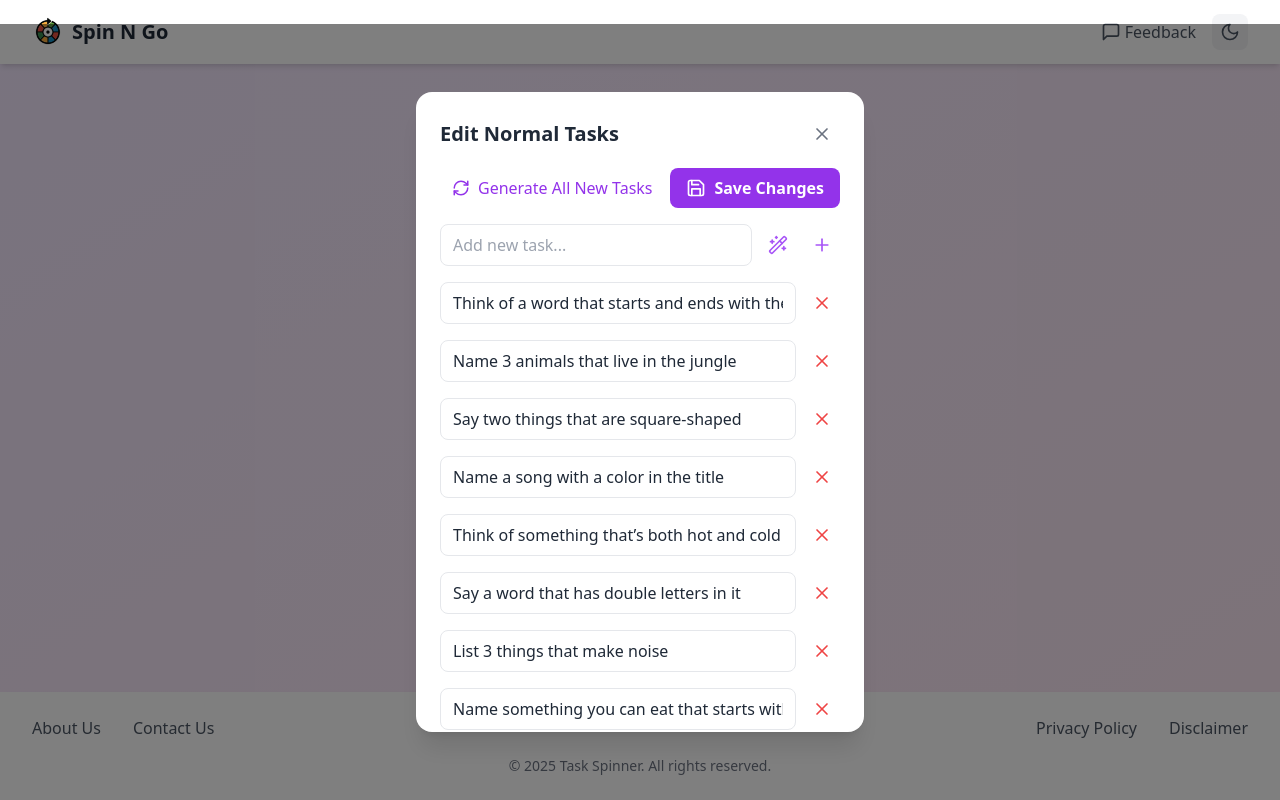
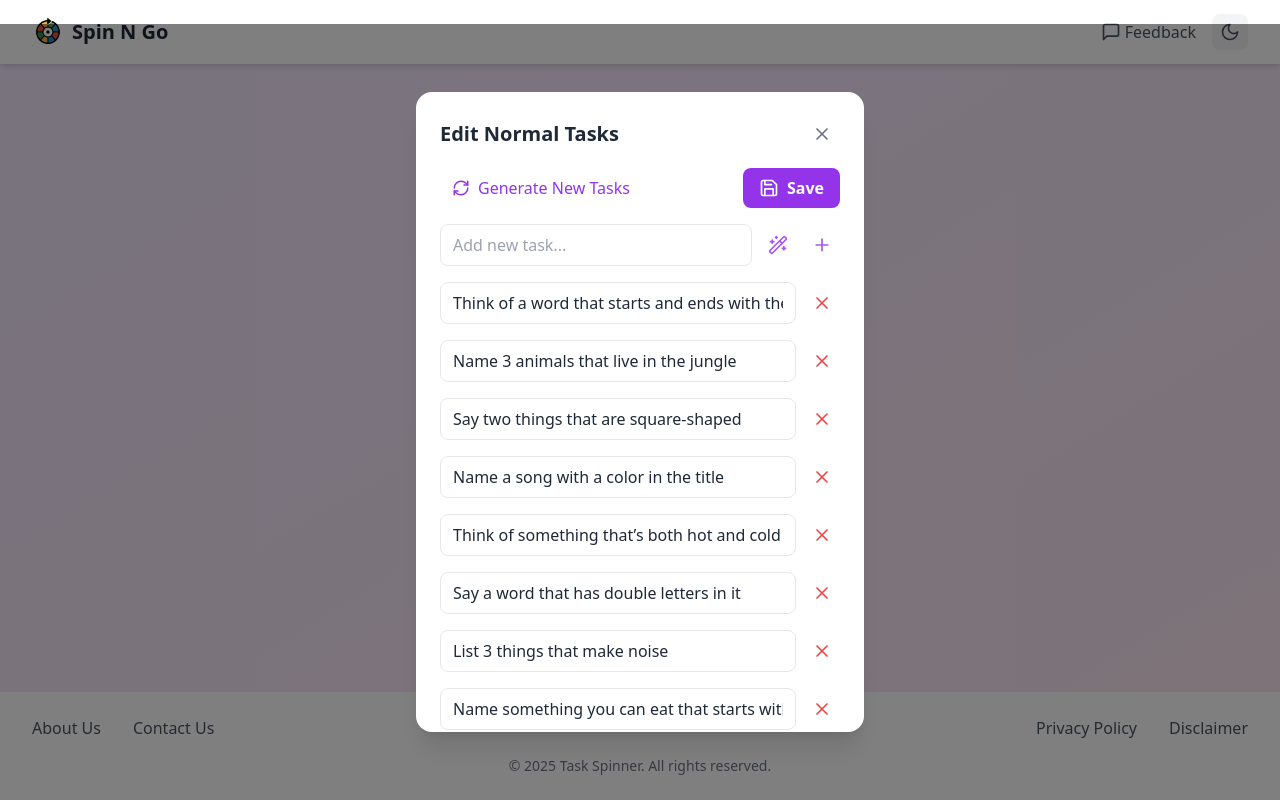
Before and after one commit to Thummar-harsh/spinngo, a React (Vite) app: page / in a window 1280 px wide. Both pictures are taken after a click on the button 758 px from the left and 161 px from the top of the page. Built offline with nearby package versions, Linux system fonts and the light colour scheme.

Commit message:
normal change on edit

```diff
--- a/src/App.tsx
+++ b/src/App.tsx
@@ -296,7 +296,7 @@ function App() {
                       className="flex items-center gap-2 text-purple-600 dark:text-purple-400 hover:bg-purple-50 dark:hover:bg-purple-900/20 px-3 py-2 rounded-lg transition-colors duration-200"
                     >
                       <RefreshCw size={18} />
-                      Generate All New Tasks
+                      Generate New Tasks
                     </button>
                   </div>
 
@@ -306,7 +306,7 @@ function App() {
                       className="flex items-center gap-2 bg-purple-600 hover:bg-purple-700 text-white font-semibold py-2 px-4 rounded-lg transition-colors duration-200"
                     >
                       <Save size={20} />
-                      Save Changes
+                      Save
                     </button>
                   </div>
 
```
